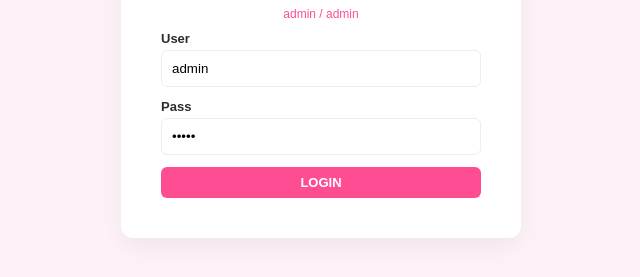
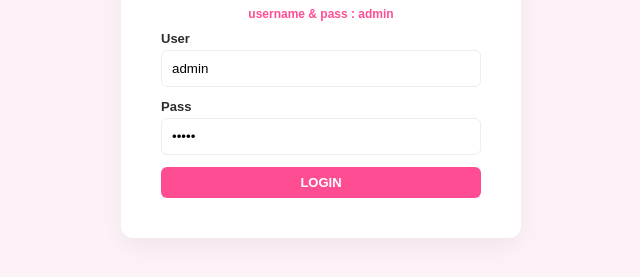
Before and after one commit to QaTester1320/admin_panel, a plain HTML site: page final.html in a window 1280 px wide. Shown: the part 321-598 px from the top of the page, without its empty margins (319-959 px from the left). Drawn offline with nearby package versions, Linux system fonts and the light colour scheme; a web font is replaced by a local one.

Commit message:
Update final.html

```diff
--- a/final.html
+++ b/final.html
@@ -24,7 +24,7 @@
 
         /* --- Layout --- */
         #login-page { position: fixed; inset: 0; background: var(--bg-light); display: flex; justify-content: center; align-items: center; z-index: 1000; }
-        .login-card { background: var(--white); padding: 40px; border-radius: 12px; box-shadow: 0 10px 25px rgba(0,0,0,0.05); width: 100%; max-width: 400px; text-align: center; }
+        .login-card { background: var(--white); padding: 40px; border-radius: 12px; box-shadow: 0 10px 25px rgba(0,0,0,0.05); width: 100%; max-width: 400px; text-align: center; font-weight: bold; }
         #main-layout { display: none; width: 100%; height: 100%; }
         .sidebar { width: var(--sidebar-width); background: var(--white); border-right: 1px solid var(--border); padding: 20px 0; display: flex; flex-direction: column; }
         .nav-item { padding: 15px 25px; cursor: pointer; font-weight: 600; color: var(--text-muted); transition: 0.2s; }
@@ -81,7 +81,7 @@
     <div id="login-page">
         <div class="login-card">
             <h1 style="color: var(--primary)">Sweetshop</h1>
-            <p style="font-size: 12px; margin: 10px 0; color: var(--primary);">admin / admin</p>
+            <p style="font-size: 12px; margin: 10px 0; color: var(--primary);">username & pass : admin</p>
             <form id="login-form">
                 <div class="form-group"><label>User</label><input type="text" id="username" value="admin"></div>
                 <div class="form-group"><label>Pass</label><input type="password" id="password" value="admin"></div>
```
